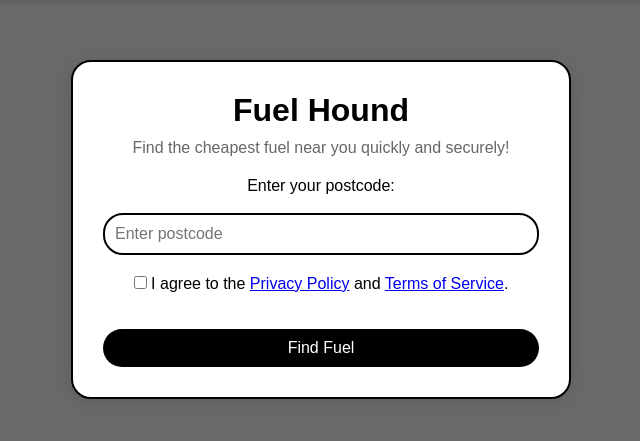
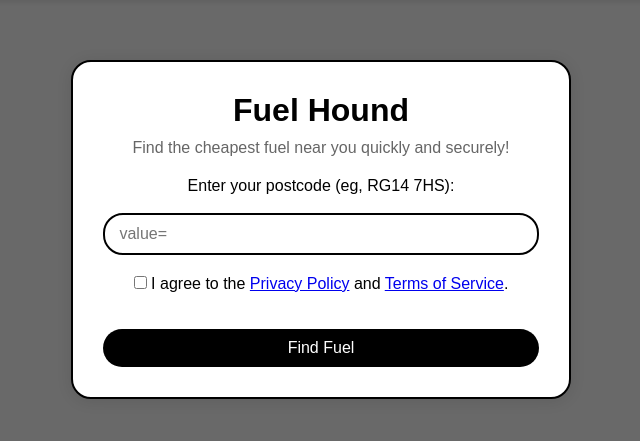
Before and after one commit to Darbyshire64/FuelHound, a Flask app: page / in a window 1280 px wide. Shown: the part 43-484 px from the top of the page, without its empty margins (319-959 px from the left). Run offline with Flask 3, Linux system fonts and the light colour scheme.

Commit message:
added example postcode

```diff
--- a/templates/index.html
+++ b/templates/index.html
@@ -23,9 +23,9 @@
         </header>
         <!-- Form Section -->
         <form method="POST" action="/" id="postcode-form">
-            <label for="postcode-input">Enter your postcode:</label>
+            <label for="postcode-input">Enter your postcode (eg, RG14 7HS):</label>
             <br>
-            <input type="text" name="postcode" id="postcode-input" placeholder="Enter postcode" value="{{ postcode or '' }}" required>
+            <input type="text" name="RG14 7HS" id="postcode-input" placeholder=" value="{{ postcode or '' }}" required>
             <div>
                 <label>
                     <input type="checkbox" name="agree" required>
```
